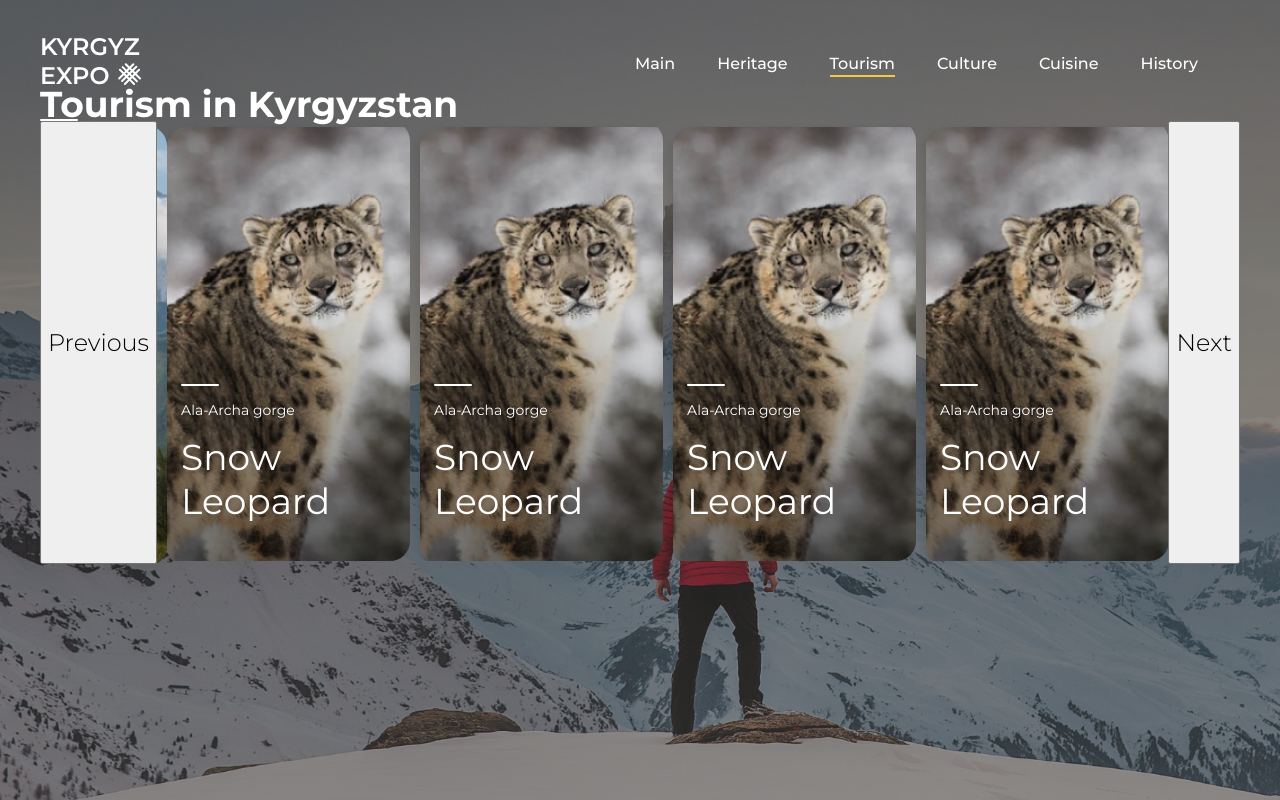
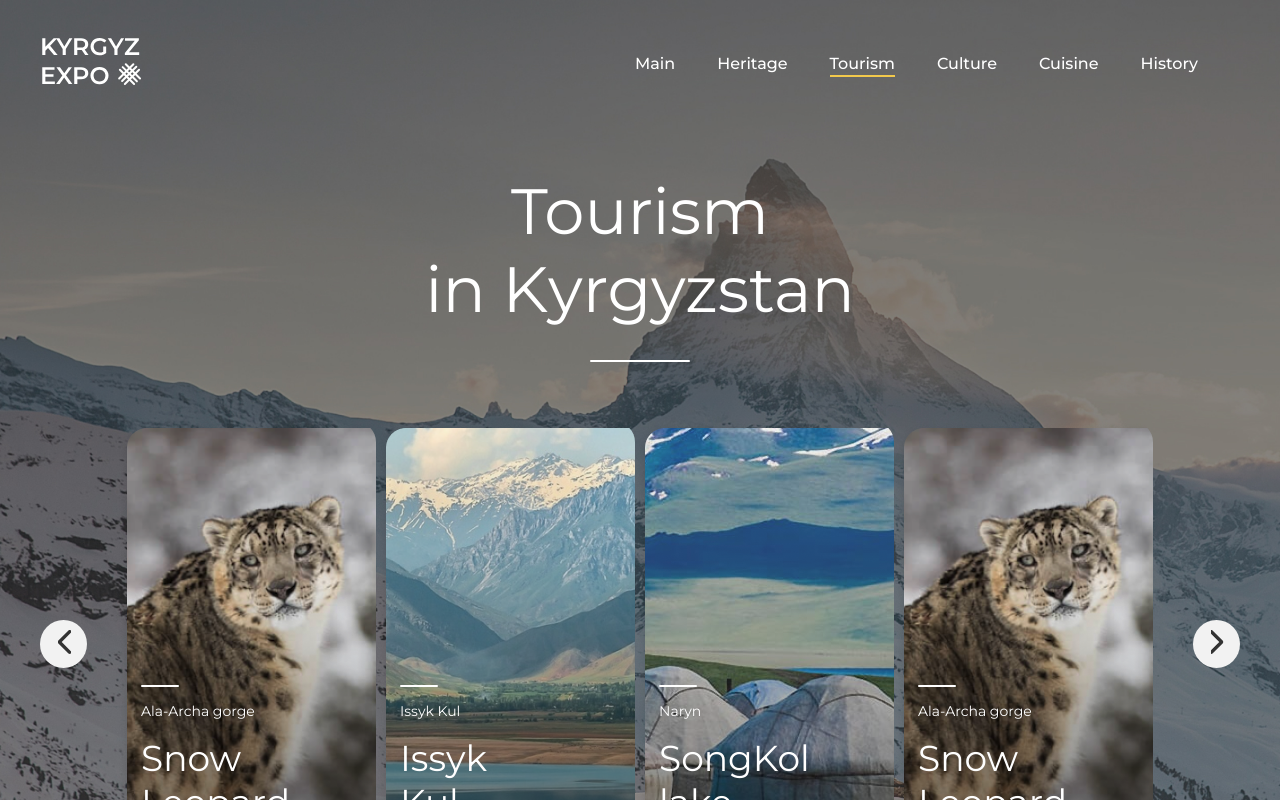
Before and after one commit to CodifyLaboratory/expo_frontend, a website: page app/tourist.html in a window 1280 px wide. Drawn offline with nearby package versions, Linux system fonts and the light colour scheme; files that its build step writes are made by us from their sources.

Commit message:
fix container

```diff
--- a/app/js/main.js
+++ b/app/js/main.js
@@ -55,8 +55,8 @@ $(".hero__right-slider .slick-next").on("click", function () {
 
 $(".bg__slider").slick({
   arrows: true,
-  draggable: true,
-  swipe: true,
+  draggable: false,
+  swipe: false,
 });
 
 $(".tourism__slider").slick({
--- a/app/scss/style.scss
+++ b/app/scss/style.scss
@@ -36,6 +36,7 @@
   }
 }
 .header__hero {
+  padding: 0 100px;
   &-content {
     display: flex;
     justify-content: space-between;
@@ -169,6 +170,8 @@
     height: 440px;
     border-radius: 20px;
     padding: 263px 100px 40px 24px;
+    cursor: pointer;
+    color: #fff;
   }
   &-place {
     font-weight: normal;
@@ -219,9 +222,64 @@
   background-size: cover;
   min-height: 100%;
 }
+.tourism__title {
+  max-width: 434px;
+  width: 100%;
+  font-weight: normal;
+  font-size: 64px;
+  line-height: 78px;
+  text-align: center;
+  margin: 0 auto;
+  margin-bottom: 32px;
+  margin-top: 82px;
+}
+.line_big {
+  margin: 0 auto;
+  width: 100px;
+  margin-bottom: 60px;
+}
 .tourism__slider {
   display: flex;
-
+  align-items: center;
+  & .slick-list {
+    max-width: 1036px;
+    width: 100%;
+  }
+  & .slick-arrow {
+    width: 48px;
+    height: 48px;
+    font-size: 0;
+    outline: none;
+    border: none;
+    background: #F2F2F2;
+    border-radius: 50%;
+  }
+  & .slick-arrow.slick-prev {
+    margin-right: 30px;
+    position: relative;
+    &::after {
+      position: absolute;
+      content: '';
+      background-image: url(../images/arrow.svg);
+      background-repeat: no-repeat;
+      transform: translate(-50%, 1px);
+      width: 13px;
+      height: 24px;
+    }
+  }
+  & .slick-arrow.slick-next {
+    margin-left: 40px;
+    position: relative;
+    &::after {
+      position: absolute;
+      content: '';
+      background-image: url(../images/arrow.svg);
+      background-repeat: no-repeat;
+      transform: translate(-50%, 1px) rotate(180deg);
+      width: 13px;
+      height: 24px;
+    }
+  }
 }
 
 /*  //tourist  */
--- a/app/tourist.html
+++ b/app/tourist.html
@@ -16,7 +16,7 @@
     <div class="wrapper__bg">
       <header class="header container">
         <div class="header__inner">
-          <a href="#" class="logo"
+          <a href="index.html" class="logo"
             ><img src="./images/logo.svg" alt="logo"
           /></a>
           <nav class="menu">
@@ -46,41 +46,26 @@
       <main class="main">
         <section class="tourism container">
           <div class="tourism__inner">
-            <h2 class="tourism__title">Tourism in Kyrgyzstan</h2>
+            <h2 class="tourism__title">Tourism<br />in Kyrgyzstan</h2>
             <div class="line line_big"></div>
           </div>
           <div class="tourism__slider">
-            <div class="right__slider-item right__slider-item_sb">
+            <a href="#" class="right__slider-item right__slider-item_sb">
               <div class="line"></div>
               <p class="right__slider-place">Ala-Archa gorge</p>
               <p class="right__slider-name">Snow Leopard</p>
-            </div>
-            <div class="right__slider-item right__slider-item_sb">
-              <div class="line"></div>
-              <p class="right__slider-place">Ala-Archa gorge</p>
-              <p class="right__slider-name">Snow Leopard</p>
-            </div>
-            <div class="right__slider-item right__slider-item_sb">
-              <div class="line"></div>
-              <p class="right__slider-place">Ala-Archa gorge</p>
-              <p class="right__slider-name">Snow Leopard</p>
-            </div>
-            <div class="right__slider-item right__slider-item_sb">
-              <div class="line"></div>
-              <p class="right__slider-place">Ala-Archa gorge</p>
-              <p class="right__slider-name">Snow Leopard</p>
-            </div>
-            <div class="right__slider-item right__slider-item_ik">
+            </a>
+            <a href="#" class="right__slider-item right__slider-item_ik">
               <div class="line"></div>
               <p class="right__slider-place">Issyk Kul</p>
               <p class="right__slider-name">Issyk Kul lake</p>
-            </div>
-            <div class="right__slider-item right__slider-item_skl">
+            </a>
+            <a href="#" class="right__slider-item right__slider-item_skl">
               <div class="line"></div>
               <p class="right__slider-place">Naryn</p>
               <p class="right__slider-name">SongKol lake</p>
-            </div>
-            <div
+            </a>
+            <!-- <a href="#"
               class="
                 right__slider-item right__slider-item_bur right__slider-item_m
               "
@@ -88,7 +73,17 @@
               <div class="line"></div>
               <p class="right__slider-place">Chyi region</p>
               <p class="right__slider-name">Burana tower</p>
-            </div>
+            </a> -->
+            <a href="#" class="right__slider-item right__slider-item_sb">
+              <div class="line"></div>
+              <p class="right__slider-place">Ala-Archa gorge</p>
+              <p class="right__slider-name">Snow Leopard</p>
+            </a>
+            <a href="#" class="right__slider-item right__slider-item_sb">
+              <div class="line"></div>
+              <p class="right__slider-place">Ala-Archa gorge</p>
+              <p class="right__slider-name">Snow Leopard</p>
+            </a>
           </div>
         </section>
       </main>
```
Also changed, not shown: app/index.html (+22 -37 lines), app/css/style.min.css, app/js/main.min.js.
